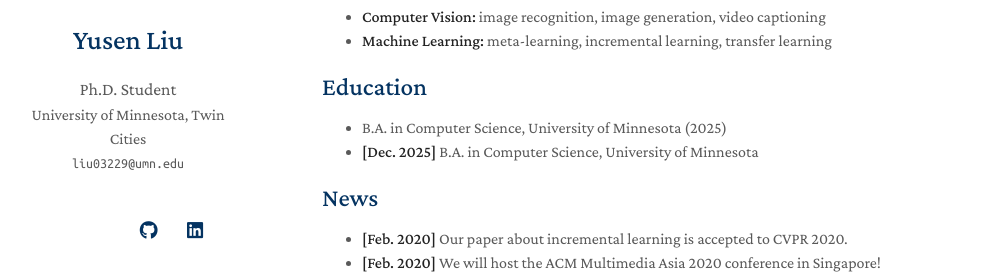
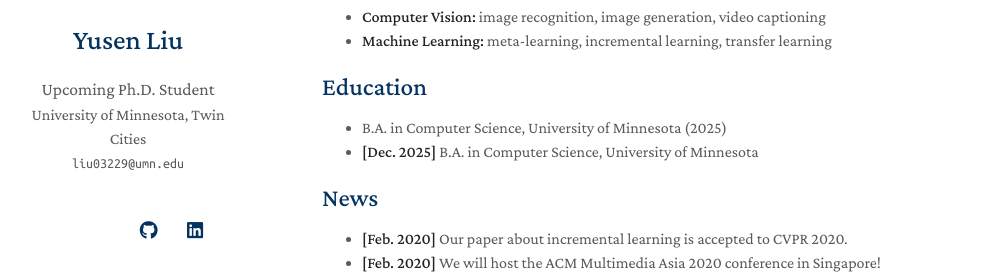
Before and after one commit to Lou1s-Lau/louislau.github.io, a Jekyll site: the page built from index.md, in a window 1280 px wide. Shown: the part 190-464 px from the top of the page, without its empty margins (148-1135 px from the left). Built offline with Jekyll 4.4.1, drawn with Linux system fonts in a browser that asks for light colours; a style sheet for code colours, icons or effects is not loaded; our own code applies the rules of GitHub Pages for plain Markdown files.

Commit message:
Update _config.yml

```diff
--- a/_config.yml
+++ b/_config.yml
@@ -1,14 +1,14 @@
 # Basic Information
 title: Yusen Liu
-position: Ph.D. Student
+position: Upcoming Ph.D. Student
 affiliation: University of Minnesota, Twin Cities
 email: liu03229@umn.edu
 
 # Search Engine Optimization (SEO)
 # The following information is used to improve the website traffic from search engines, e.g., Google.
-keywords: minimal light
-description: The Minimal Light is a simple and elegant jekyll theme for academic personal homepage.
-canonical: https://minimal-light-theme.yliu.me/
+keywords: Yusen Liu, Louis Lau, computational biology, computer science
+description: Yusen Liu — AIDD & computational biology. Research on large-scale virtual screening, molecular docking, and ML for drug design.
+canonical: https://lou1s-lau.github.io/louislau.github.io/
 
 # Links
 # If you don't need one of them, you may delete the corresponding line.
```
